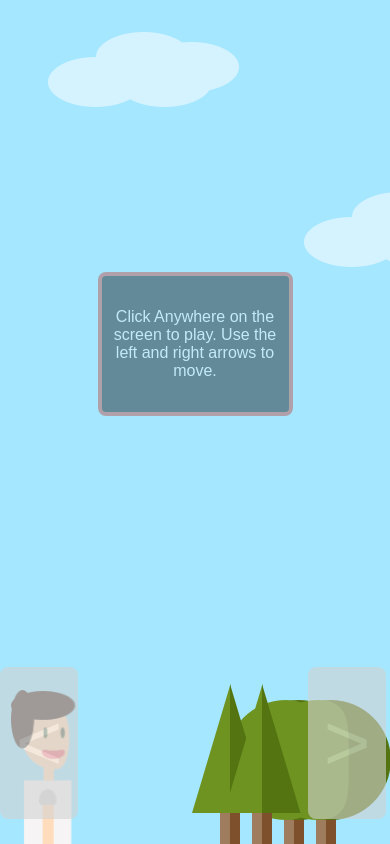
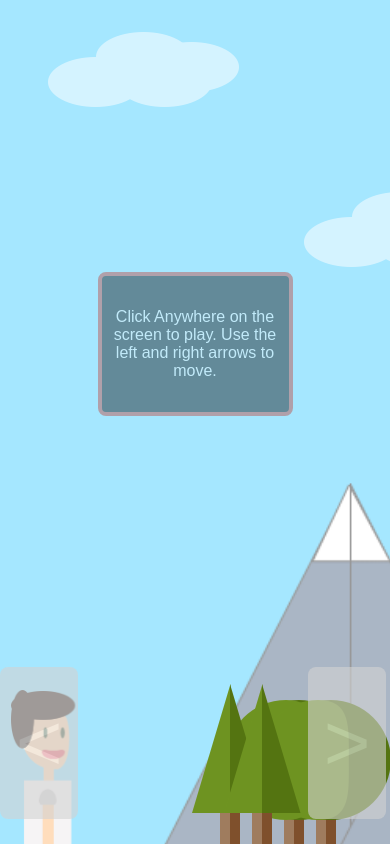
Before and after one commit to jorgehjr84/Jorge-H-React-Resume, a React (Create React App) app: page / in a window 390 px wide. Built offline with nearby package versions, Linux system fonts and the light colour scheme.

Commit message:
Plane, and experience, and city now responsive

```diff
--- a/src/App.css
+++ b/src/App.css
@@ -18,8 +18,8 @@
   position: relative;
 }
 .experience-signs {
-  position: relative;
-  bottom: 122em;
+  position: fixed;
+  width: 400%;
 }
 .low-mountains {
   bottom: 76em !important;
@@ -31,6 +31,12 @@
     width: 675%;
     bottom: 174em;
     z-index: 2;
+}
+
+.Mountains {
+  position: fixed;
+  bottom: 0em;
+  height: 25em;
 }
 
 
--- a/src/App.js
+++ b/src/App.js
@@ -24,9 +24,9 @@ class App extends Component {
       randoCloud1: 10,
       randoCloud2: 10,
       signLeft : 90,
-      experienceSignLeft: 120,  //Moves Clouds Right
+      experienceSignLeft: 108,  //Moves Clouds Right
       signTop: 2,
-      plane1: 130,
+      plane1: 108,
       plane2: 400,
       city: 280,
       characterLeft: 10,
@@ -114,10 +114,12 @@ class App extends Component {
         <Character left={this.state.characterLeft + 1} character={this.state.characterFacingRight}
         />
         <Trees treeData={TreeData} treeLeft={this.state.treesLeft}/>
-        <Mountains left={this.state.mountainsLeft}/>
-        <Mountains left={this.state.mountainsLeft + 40}/>
-        <Mountains left={this.state.mountainsLeft + 90}/>
-        <Mountains left={this.state.mountainsLeft + 160}/>
+        <div className="Mountains">
+          <Mountains left={this.state.mountainsLeft}/>
+          <Mountains left={this.state.mountainsLeft + 40}/>
+          <Mountains left={this.state.mountainsLeft + 90}/>
+          <Mountains left={this.state.mountainsLeft + 160}/>
+        </div>
 
         <div className="experience-signs">
           <Sign2
--- a/src/Components/City/City.css
+++ b/src/Components/City/City.css
@@ -2,9 +2,9 @@
     background: url('../../assets/city.png') no-repeat;
     display: inline-block;
     height: 37em;
-    position: relative;
+    position: fixed;
     width: 50em;
-    bottom: 143em;
+    bottom: -1em;
     z-index: 1;
     background-size: 45em;
 }
--- a/src/Components/Mountains/Mountains.css
+++ b/src/Components/Mountains/Mountains.css
@@ -1,10 +1,9 @@
-.Mountains {
+.Mountain {
     background: url('../../assets/mountains.png') no-repeat;
     display: inline-block;
     height: 28em;
-    position: relative;
+    position: absolute;
     width: 36em;
-    bottom: 45em;
     z-index: 1;
     background-size: 35em;
 }
--- a/src/Components/Mountains/Mountains.js
+++ b/src/Components/Mountains/Mountains.js
@@ -4,7 +4,7 @@ import './Mountains.css';
 class Mountains extends Component {
     render() {
         return (
-            <div className="Mountains"
+            <div className="Mountain"
             style={{left: this.props.left + 'em'}}>
 
             </div>
--- a/src/Components/Planes/Plane.css
+++ b/src/Components/Planes/Plane.css
@@ -1,9 +1,14 @@
+.Plane {
+    position: fixed;
+    bottom: 29em;
+    height: 6em;
+}
+
 .Plane1 {
     background: url('../../assets/experience-plane.png') no-repeat;
-    display: inline-block;
-    height: 23em;
-    position: relative;
+    height: 6em;
+    position: absolute;
     width: 35em;
-    bottom: 145em;
     z-index: 1;
+    background-size: 29em;
 }
--- a/src/Components/Planes/Plane1.js
+++ b/src/Components/Planes/Plane1.js
@@ -4,9 +4,12 @@ import './Plane.css';
 class Plane1 extends Component {
     render() {
         return (
-            <div className="Plane1"
-            style={{left: this.props.left + 'em'}}>
+            <div className="Plane">
+                <div className="Plane1"
+                style={{left: this.props.left + 'em'}}>
+                </div>
             </div>
+
         );
     }
 }
--- a/src/Components/Signs/Signs.css
+++ b/src/Components/Signs/Signs.css
@@ -55,7 +55,6 @@
     height: 28em;
     position: relative;
     width: 22em;
-    bottom: -9em;
     z-index: 100;
     background-size: 35em;
     text-align: center;
--- a/src/Components/StartGame/StartGame.css
+++ b/src/Components/StartGame/StartGame.css
@@ -6,6 +6,7 @@
     margin-right: auto;
     top: 17em;
     opacity: .4;
+    z-index: 2;
 }
 
 button {
--- a/src/Components/Trees/Trees.css
+++ b/src/Components/Trees/Trees.css
@@ -1,6 +1,7 @@
 .Trees {
     position: fixed !important;
     bottom: -11em;
+    z-index: 1;
 }
 .Tree {
      background: url('../../assets/trees.png') no-repeat;
@@ -10,5 +11,4 @@
      width: 12em;
      bottom: 11em;
      z-index: 2;
-
 }
```
